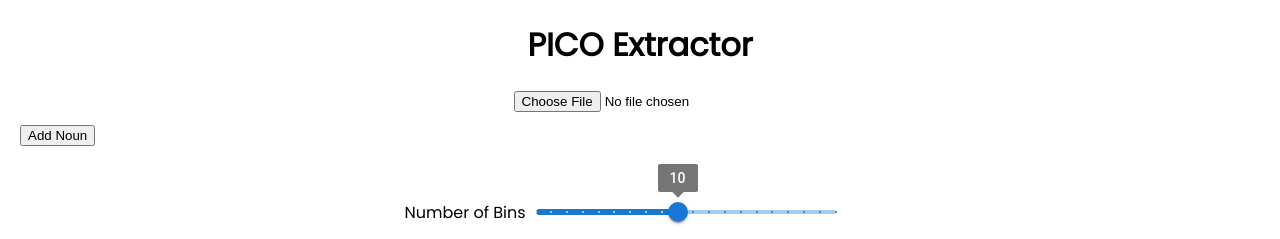
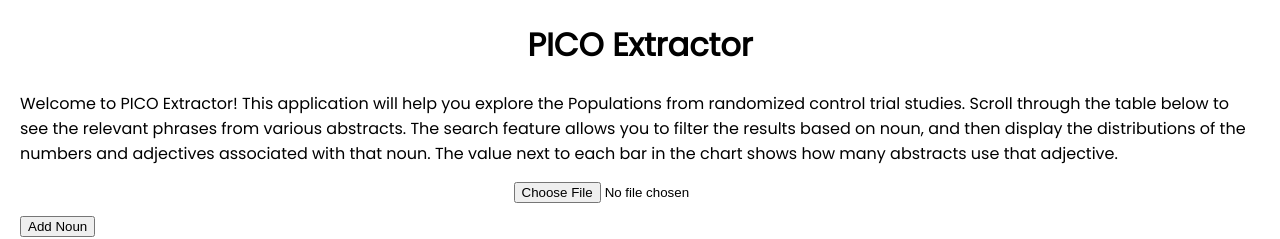
Before and after one commit to laurenc8/abstracts-vis, a React (Create React App) app: page / in a window 1280 px wide. Shown: the top 239 px of the page. Built offline with nearby package versions, Linux system fonts and the light colour scheme.

Commit message:
get row data and description

```diff
--- a/src/App.js
+++ b/src/App.js
@@ -12,6 +12,8 @@ import 'antd';
 const { Sider, Content, Footer } = Layout;
 
 function App() {
+
+  const [selectedRow, setSelectedRow] = useState([]);
 
   // State to store parsed data
   const [parsedData, setParsedData] = useState([]);
@@ -113,7 +115,7 @@ function App() {
         } else {
           newAdjData[row[3]] = 1
           newAdjs.add(row[3])
-          console.log(newAdjs)
+          // console.log(newAdjs)
         }
       }
     }
@@ -130,7 +132,7 @@ function App() {
   }
 
   var col0 = values.map(d => d[2]);
-  console.log(col0);
+  // console.log(col0);
 
   return (
     <div style={{margin: "20px"}} className="font-link">
@@ -138,9 +140,9 @@ function App() {
         PICO Extractor
       </h1>
 
-      {/* <p className="font-link">
-      Upload csv data below!
-      </p> */}
+      <p className="font-link">
+      Welcome to PICO Extractor! This application will help you explore the Populations from randomized control trial studies. Scroll through the table below to see the relevant phrases from various abstracts. The search feature allows you to filter the results based on noun, and then display the distributions of the numbers and adjectives associated with that noun. The value next to each bar in the chart shows how many abstracts use that adjective.
+      </p>
 
       <div style={{display: "flex", justifyContent: "center"}}>
         <input
@@ -193,7 +195,7 @@ function App() {
       </Layout>
 
       <Layout style={{ height: 920 }}>
-        <DatatablePage tableRows={tableRows} values={values}/>
+        <DatatablePage tableRows={tableRows} values={values} passSelectedRow={setSelectedRow}/>
       </Layout>
 
   </div>
--- a/src/components/table.js
+++ b/src/components/table.js
@@ -1,7 +1,7 @@
 import React from 'react';
 import './table.css';
 
-const DatatablePage = ( {tableRows, values, nbins} ) => {
+const DatatablePage = ( {tableRows, values, passSelectedRow} ) => {
 
   return (
     <div class="scroll">
@@ -9,14 +9,14 @@ const DatatablePage = ( {tableRows, values, nbins} ) => {
       <thead>
         <tr>
           {tableRows.map((rows, index) => {
-            return <th key={index}>{rows}</th>;
+            return <th key={index}>{rows}</th>
           })}
         </tr>
       </thead>
       <tbody>
         {values.map((value, index) => {
           return (
-            <tr key={index}>
+            <tr key={index} onClick={() => {passSelectedRow(value)}}>
               {value.map((val, i) => {
                 return <td key={i}>{val}</td>;
               })}
```
